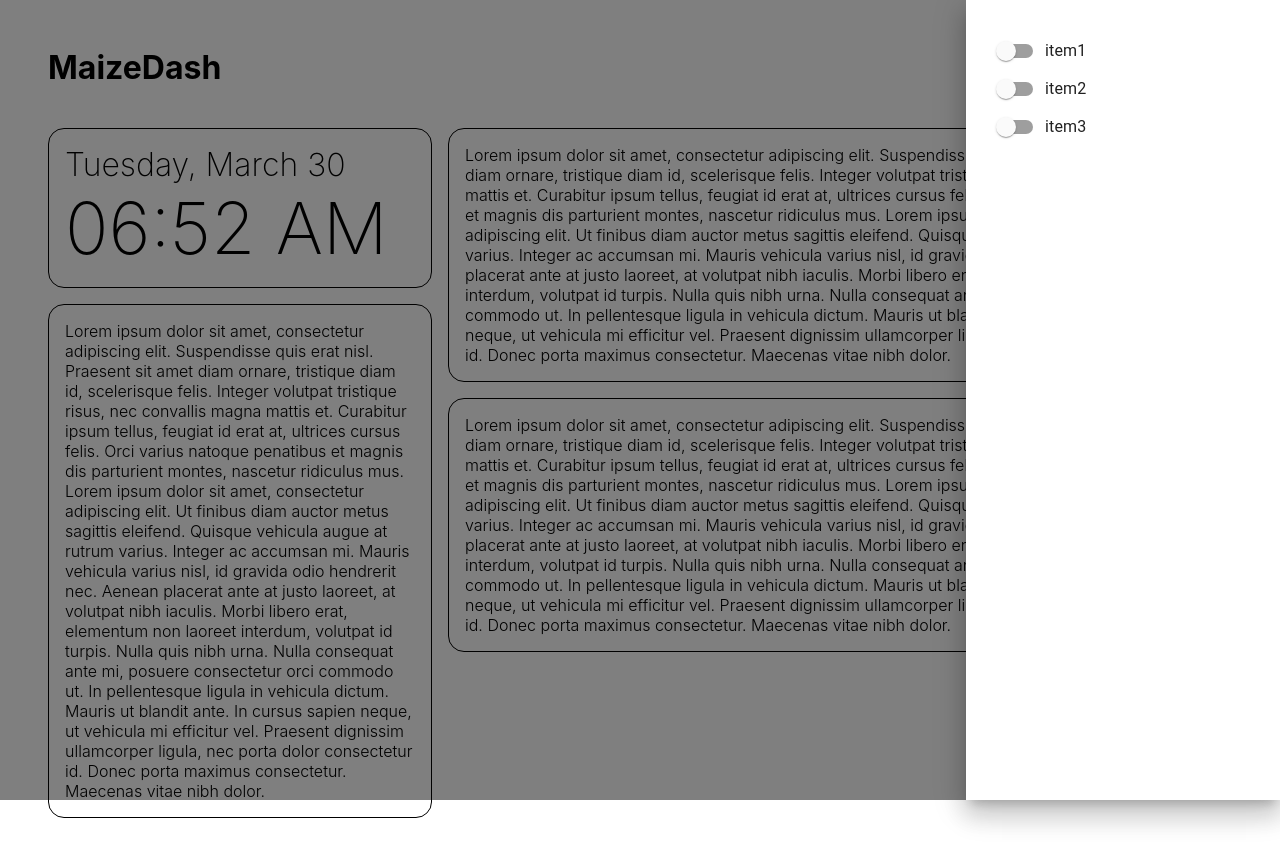
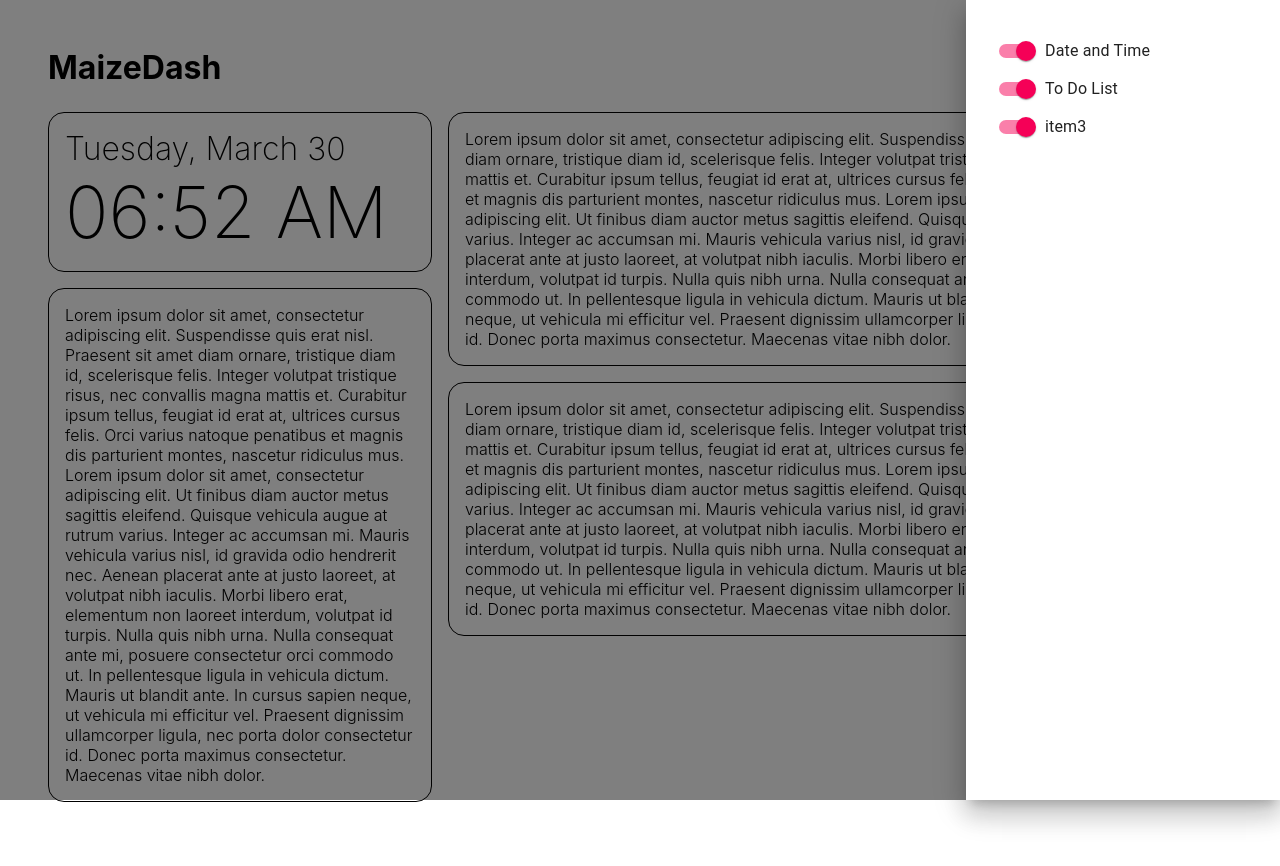
Before and after one commit to alicemliu/maize-dash, a React (Create React App) app: page / in a window 1280 px wide. Both pictures are taken after a click on the button 1200 px from the left and 66 px from the top of the page. Shown: the top 866 px of the page. Built offline with nearby package versions, Linux system fonts and the light colour scheme.

Commit message:
connecting switches to widgets

```diff
--- a/src/App.js
+++ b/src/App.js
@@ -5,10 +5,7 @@ import Main from "./components/main";
 
 function App() {
   return (
-    <div>
-      <Header/>
-      <Main/>
-    </div>
+    <Main/>
   );
 }
 
--- a/src/components/main.js
+++ b/src/components/main.js
@@ -1,17 +1,80 @@
 import React from "react";
 import Grid from '@material-ui/core/Grid';
+
+import Drawer from '@material-ui/core/Drawer';
+import Button from '@material-ui/core/Button';
+import MenuRoundedIcon from '@material-ui/icons/MenuRounded';
+
+import FormGroup from '@material-ui/core/FormGroup';
+import FormControlLabel from '@material-ui/core/FormControlLabel';
+import Switch from '@material-ui/core/Switch';
 
 import '../css/App.css';
 import ToDoList from "./todolist";
 import TimeDate from "./date";
 
-export default function Main() {
+export default class Main extends React.Component {
+  constructor(props) {
+    super(props);
+    this.state = {
+      right: false,
+      showDate: true,
+      showToDo: true,
+      item3: true,
+    }
+
+    this.toggleDrawer = this.toggleDrawer.bind(this);
+    this.handleChange = this.handleChange.bind(this);
+  }
+
+  toggleDrawer = (anchor, open) => (event) => {
+    this.setState({ [anchor]: open });
+  };
+
+  handleChange = (event) => {
+    this.setState({ ...this.state, [event.target.name]: event.target.checked });
+  };
+
+  list = (anchor) => (
+    <div
+      id='menu'
+      role="presentation"
+      onClick={this.toggleDrawer(anchor, false)}
+      onKeyDown={this.toggleDrawer(anchor, false)}
+    >
+    <FormGroup>
+        <FormControlLabel
+          control={<Switch checked={this.state.showDate} onChange={this.handleChange} name="showDate" />}
+          label="Date and Time"
+        />
+        <FormControlLabel
+          control={<Switch checked={this.state.showToDo} onChange={this.handleChange} name="showToDo" />}
+          label="To Do List"
+        />
+        <FormControlLabel
+          control={<Switch checked={this.state.item3} onChange={this.handleChange} name="item3" />}
+          label="item3"
+        />
+    </FormGroup>
+    </div>
+  );
+
+  render() {
     return (
       <main>
+        <header>
+          <div className="left"><h1>MaizeDash</h1></div>
+          <div className="right">
+            <Button onClick={this.toggleDrawer('right', true)}><MenuRoundedIcon/></Button>
+            <Drawer anchor={'right'} open={this.state['right']} onClose={this.toggleDrawer('right', false)}>
+            {this.list('right')}
+            </Drawer>
+          </div>
+        </header>
         <Grid container='true' container spacing={2}>
           <Grid item xs={12} md={4}>
-          <div className="widget"><TimeDate/></div>
-          <div className="widget"><ToDoList/></div>
+            { this.state.showDate && <div className="widget"><TimeDate/></div> }
+            { this.state.showToDo && <div className="widget"><ToDoList/></div> }
           </Grid>
           <Grid item xs={12} md={8}>
             <div className="widget"><ToDoList/></div>
@@ -21,3 +84,4 @@ export default function Main() {
       </main>
     );
   }
+}
--- a/src/css/App.css
+++ b/src/css/App.css
@@ -36,6 +36,7 @@ main {
   padding: 1em;
   word-wrap: normal;
   min-width: 10vw;
+  background-color: white;
 }
 
 /* overriding defaults */
```
Lines whose indentation alone changed are shown as unchanged.
